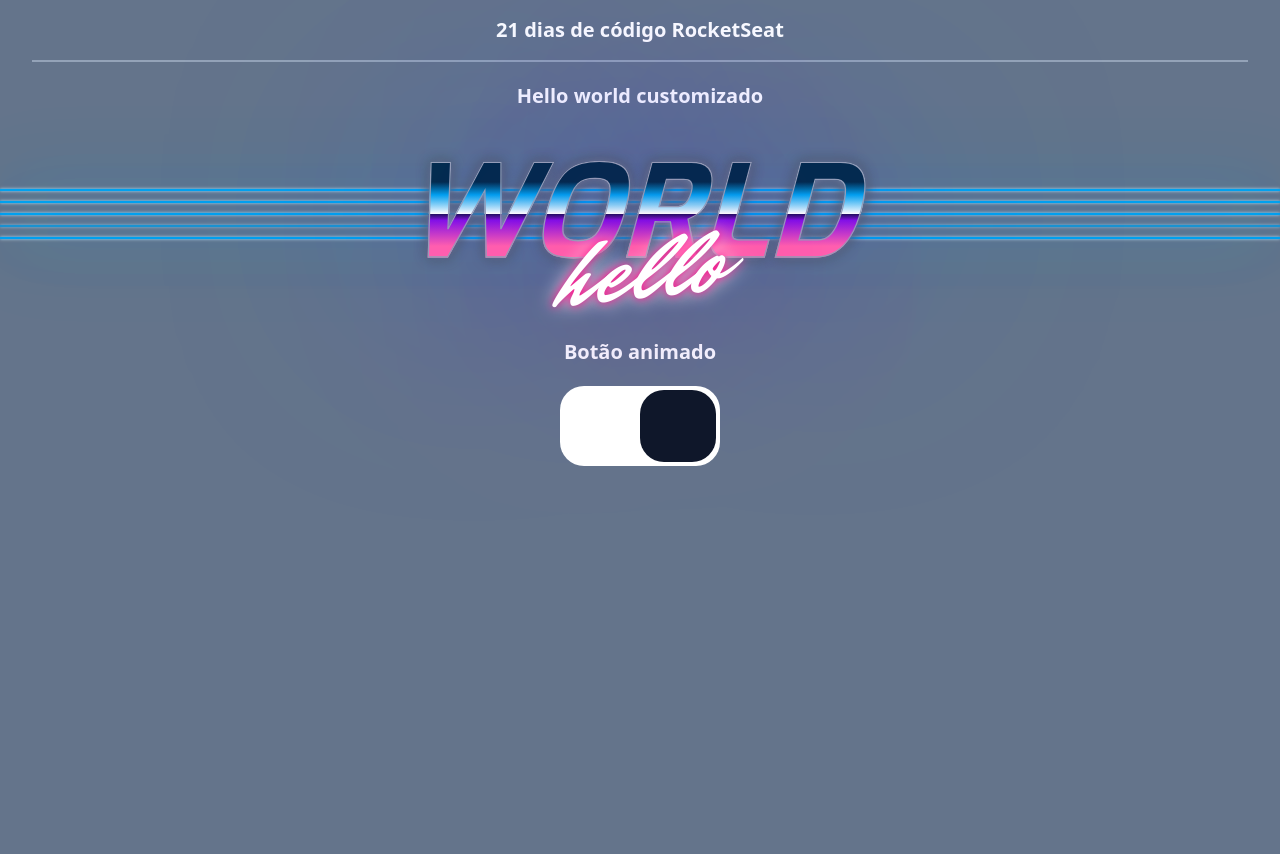
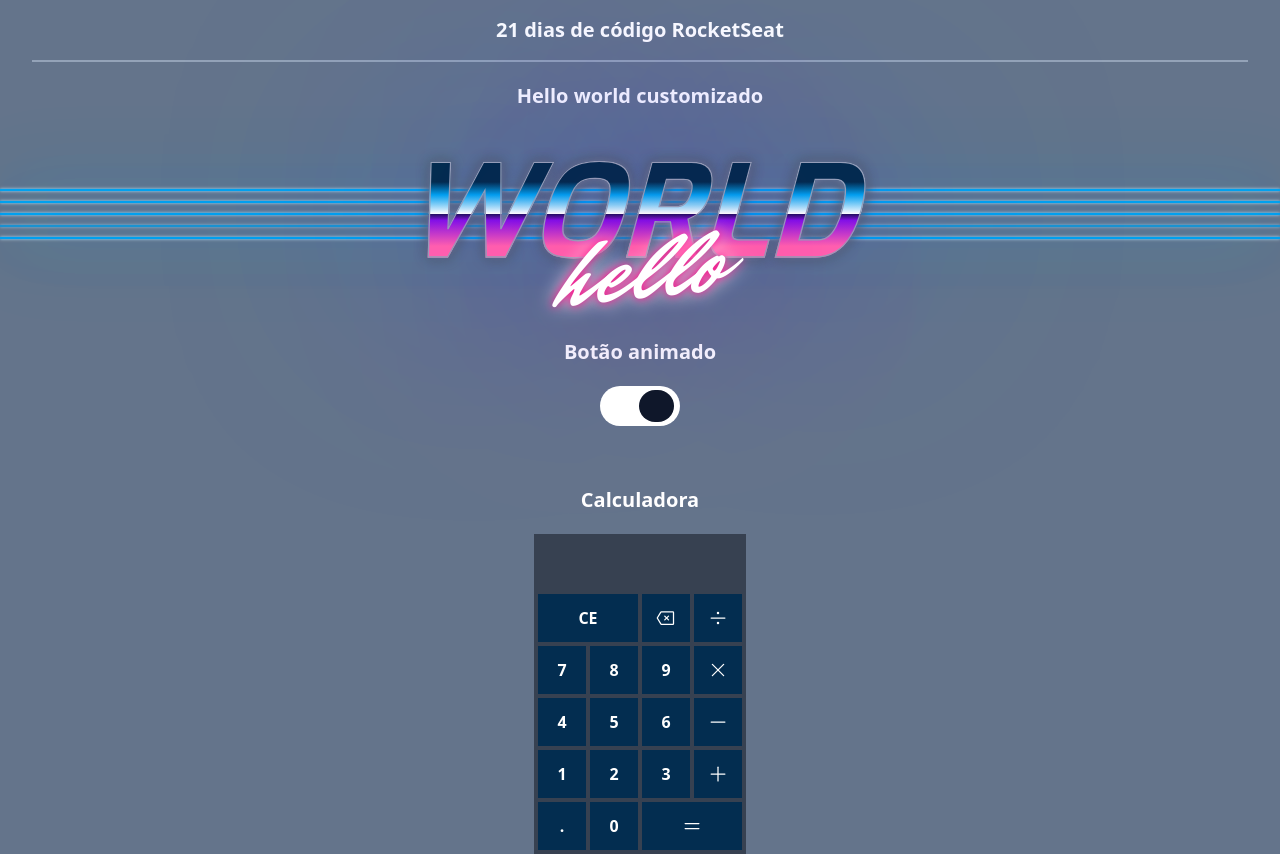
Before and after one commit to Scyies/rocket-21-code, a React (Vite) app: page / in a window 1280 px wide. Before the commit the page ends 800 px from the top, so only its background shows below. Built offline with nearby package versions, Linux system fonts and the light colour scheme.

Commit message:
Dia 4 calculadora

```diff
--- a/src/App.tsx
+++ b/src/App.tsx
@@ -1,4 +1,5 @@
 import { Button } from "./components/Button"
+import { Calculator } from "./components/Calculator/Calculator"
 import { Header } from "./components/Header"
 import { HelloWorld } from "./components/HelloWorld"
 
@@ -9,6 +10,7 @@ function App() {
       <Header />
       <HelloWorld />
       <Button />
+      <Calculator />
     </>
   )
 }
--- a/src/components/Button.tsx
+++ b/src/components/Button.tsx
@@ -27,7 +27,7 @@ export function Button() {
     <section className='flex flex-col justify-center place-items-center'>
       <p className='text-xl font-bold text-white p-5'>Botão animado</p>
       <label
-        className={classNames('relative inline-block h-10 md:h-20 w-20 md:w-40 transition-all duration-700 rounded-3xl bg-white', {
+        className={classNames('relative inline-block h-10 md:h-15 w-20 md:w-25 transition-all duration-700 rounded-3xl bg-white', {
           'bg-white': theme === 'light',
           'bg-blue-900': theme === 'dark'
         })}
@@ -37,7 +37,7 @@ export function Button() {
           className='opacity-0 w-0 h-0'
           onClick={handleTheme}
         />
-        <span className={classNames('absolute cursor-pointer top-1 left-1 right-1 bottom-1 w-[33px] md:w-[76px] transition-all duration-700 rounded-3xl bg-blue-500', {
+        <span className={classNames('absolute cursor-pointer top-1 left-1 right-1 bottom-1 w-[35px] md:w-[35px] transition-all duration-700 rounded-3xl bg-blue-500', {
           'translate-x-0 bg-blue-500': theme === 'light',
           'translate-x-full bg-slate-900': theme === 'dark'
         })}
--- /dev/null
+++ b/src/components/Calculator/Calculator.tsx
@@ -0,0 +1,203 @@
+import {
+  Backspace,
+  Divide,
+  Equals,
+  Minus,
+  Plus,
+  X,
+} from "phosphor-react";
+import { useReducer } from "react";
+import { DigitButton } from "./DigitButton";
+import { OperationButton } from "./OperationButton";
+
+export const ACTIONS = {
+  ADD_DIGIT: "add-digit",
+  CHOOSE_OPERATION: "choose-operation",
+  CLEAR: "clear",
+  DELETE_DIGIT: "delete-digit",
+  EVALUATE: "evalueate",
+};
+
+function reducer(state: any, { type, payload }: any) {
+  switch (type) {
+    case ACTIONS.ADD_DIGIT:
+      if (state.overwrite) {
+        return {
+          ...state,
+          currentOperand: payload.digit,
+          overwrite: false
+        }
+      }
+      if (payload.digit === "0" && state.currentOperand === "0") return state;
+      if (payload.digit === "." && state.currentOperand.includes("."))
+        return state;
+      return {
+        ...state,
+        currentOperand: `${state.currentOperand || ""}${payload.digit}`,
+      };
+
+    case ACTIONS.CHOOSE_OPERATION:
+      if (state.currentOperand == null && state.previousOperand == null)
+        return state;
+
+      if (state.currentOperand == null) {
+        return {
+          ...state,
+          operation: payload.operation,
+        };
+      }
+
+      if (state.previousOperand == null) {
+        return {
+          ...state,
+          operation: payload.operation,
+          previousOperand: state.currentOperand,
+          currentOperand: null,
+        };
+      }
+
+      return {
+        ...state,
+        previousOperand: evaluate(state),
+        operation: payload.operation,
+        currentOperand: null,
+      };
+
+    case ACTIONS.CLEAR:
+      return {};
+
+    case ACTIONS.DELETE_DIGIT:
+      if (state.overwrite) {
+        return {
+          ...state,
+          overwrite: false,
+          currentOperand: null
+        }
+      }
+      if(state.currentOperand == null) return state
+      if(state.currentOperand.length === 1) return {...state, currentOperand: null}
+
+      return {
+        ...state,
+        currentOperand: state.currentOperand.slice(0, -1)
+      }
+
+    case ACTIONS.EVALUATE:
+      if (
+        state.operation == null ||
+        state.currentOperand == null ||
+        state.previousOperand == null
+      ){
+        return state;
+      }
+      return {
+        ...state,
+        overwrite: true,
+        previousOperand: null,
+        operation: null,
+        currentOperand: evaluate(state)
+      }
+
+  }
+}
+
+function evaluate({ currentOperand, previousOperand, operation }: any) {
+  const prev = parseFloat(previousOperand);
+  const current = parseFloat(currentOperand);
+  if (isNaN(prev) || isNaN(current)) return "";
+  let computation = 0;
+  switch (operation) {
+    case "+":
+      computation = prev + current;
+      break;
+    case "-":
+      computation = prev - current;
+      break;
+    case "*":
+      computation = prev * current;
+      break;
+    case "÷":
+      computation = prev / current;
+      break;
+  }
+
+  return computation.toString();
+}
+
+const INTEGER_FORMATTER = new Intl.NumberFormat('en-us', {
+  maximumFractionDigits: 0,
+})
+
+function formatOperand(operand: any) {
+  if(operand == null) return
+  const [integer, decimal] = operand.split('.')
+  if(decimal == null) return INTEGER_FORMATTER.format(integer)
+  return `${INTEGER_FORMATTER.format(integer)}.${decimal}`
+}
+
+export function Calculator() {
+  const [{ currentOperand, previousOperand, operation }, dispatch] = useReducer(
+    reducer,
+    {}
+  );
+
+  return (
+    <div className="flex flex-col place-items-center justify-center mt-10">
+      <p className="text-white font-bold text-xl p-5">Calculadora</p>
+      <div className="bg-gray-700 text-white">
+        <div className="flex flex-col justify-around text-right mr-2 mt-2 ml-2 relative min-h-[3rem]">
+          <div className="text-xs font-bold opacity-75 break-all min-h-[1.25rem] max-w-[196px]">
+            {formatOperand(previousOperand)} {operation}
+          </div>
+          <div className="font-bold break-all min-h-[1.7rem] max-w-[196px]">{formatOperand(currentOperand)}</div>
+        </div>
+        <div className="grid grid-cols-4 gap-1 grid-rows-5 place-items-center font-bold p-1">
+          <button
+            className="min-h-[3rem] min-w-[6rem] w-full col-span-2 justify-center flex place-items-center bg-[#032d50] hover:bg-[#00a1ef] transition-colors active:opacity-60 cursor-default"
+            onClick={() => dispatch({ type: ACTIONS.CLEAR })}
+          >
+            CE
+          </button>
+          <button className="aspect-square min-w-[3rem] justify-center flex place-items-center bg-[#032d50] hover:bg-[#00a1ef] transition-colors active:opacity-60 cursor-default"
+            onClick={() => dispatch({ type: ACTIONS.DELETE_DIGIT })}
+          >
+            <Backspace size={20} />
+          </button>
+          <OperationButton operation={"÷"} dispatch={dispatch}>
+            {" "}
+            <Divide size={20} />{" "}
+          </OperationButton>
+          <DigitButton digit={"7"} dispatch={dispatch} />
+          <DigitButton digit={"8"} dispatch={dispatch} />
+          <DigitButton digit={"9"} dispatch={dispatch} />
+          <OperationButton operation={"*"} dispatch={dispatch}>
+            {" "}
+            <X size={20} />{" "}
+          </OperationButton>
+          <DigitButton digit={"4"} dispatch={dispatch} />
+          <DigitButton digit={"5"} dispatch={dispatch} />
+          <DigitButton digit={"6"} dispatch={dispatch} />
+          <OperationButton operation={"-"} dispatch={dispatch}>
+            {" "}
+            <Minus size={20} />{" "}
+          </OperationButton>
+          <DigitButton digit={"1"} dispatch={dispatch} />
+          <DigitButton digit={"2"} dispatch={dispatch} />
+          <DigitButton digit={"3"} dispatch={dispatch} />
+          <OperationButton operation={"+"} dispatch={dispatch}>
+            {" "}
+            <Plus size={20} />{" "}
+          </OperationButton>
+          <DigitButton digit={"."} dispatch={dispatch} />
+          <DigitButton digit={"0"} dispatch={dispatch} />
+          <button
+            className="min-h-[3rem] min-w-[6rem] w-full col-span-2 justify-center flex place-items-center bg-[#032d50] hover:bg-[#00a1ef] transition-colors active:opacity-60 cursor-default"
+            onClick={() => dispatch({ type: ACTIONS.EVALUATE })}
+          >
+            <Equals size={20} />
+          </button>
+        </div>
+      </div>
+    </div>
+  );
+}
--- /dev/null
+++ b/src/components/Calculator/DigitButton.tsx
@@ -0,0 +1,22 @@
+import { ReactNode } from "react";
+import { ACTIONS } from "./Calculator";
+
+interface Props {
+  dispatch: React.Dispatch<{
+    type: any;
+    payload: any;
+  }>;
+  digit: string;
+  children?: ReactNode
+}
+
+export function DigitButton({ dispatch, digit, children }: Props) {
+  return (
+    <button
+      className="aspect-square min-w-[3rem] justify-center flex place-items-center bg-[#032d50] hover:bg-[#00a1ef] transition-colors active:opacity-60 cursor-default"
+      onClick={() => dispatch({ type: ACTIONS.ADD_DIGIT, payload: { digit } })}
+    >
+      {children ? children : digit}
+    </button>
+  );
+}
--- /dev/null
+++ b/src/components/Calculator/OperationButton.tsx
@@ -0,0 +1,22 @@
+import { ReactNode } from "react";
+import { ACTIONS } from "./Calculator";
+
+interface Props {
+  dispatch: React.Dispatch<{
+    type: string;
+    payload: any;
+  }>;
+  operation: string;
+  children?: ReactNode
+}
+
+export function OperationButton({ dispatch, operation, children }: Props) {
+  return (
+    <button
+      className="aspect-square min-w-[3rem] justify-center flex place-items-center bg-[#032d50] hover:bg-[#00a1ef] transition-colors active:opacity-60 cursor-default"
+      onClick={() => dispatch({ type: ACTIONS.CHOOSE_OPERATION, payload: { operation } })}
+    >
+      {children ? children : operation}
+    </button>
+  );
+}
--- a/tailwind.config.cjs
+++ b/tailwind.config.cjs
@@ -12,7 +12,8 @@ module.exports = {
     extend: {
       animation: {
         'lightStart': 'fade 8s linear',
-        'lightLate': 'fadeL 6s linear'
+        'lightLate': 'fadeL 6s linear',
+        'clickPulse': 'pulse 1s linear'
       },
       keyframes: {
         fade: {
@@ -40,6 +41,14 @@ module.exports = {
           '71%, 82%': { opacity: 1},
           '83%, 85%': { opacity: 0.2},
           '86%, 100%': { opacity: 1}
+        },
+        pulse: {
+          '0%, 100%': {
+            opacity: 1
+          },
+          '50%': {
+            opacity: .5
+          }
         }
       },
       boxShadow: {
```
